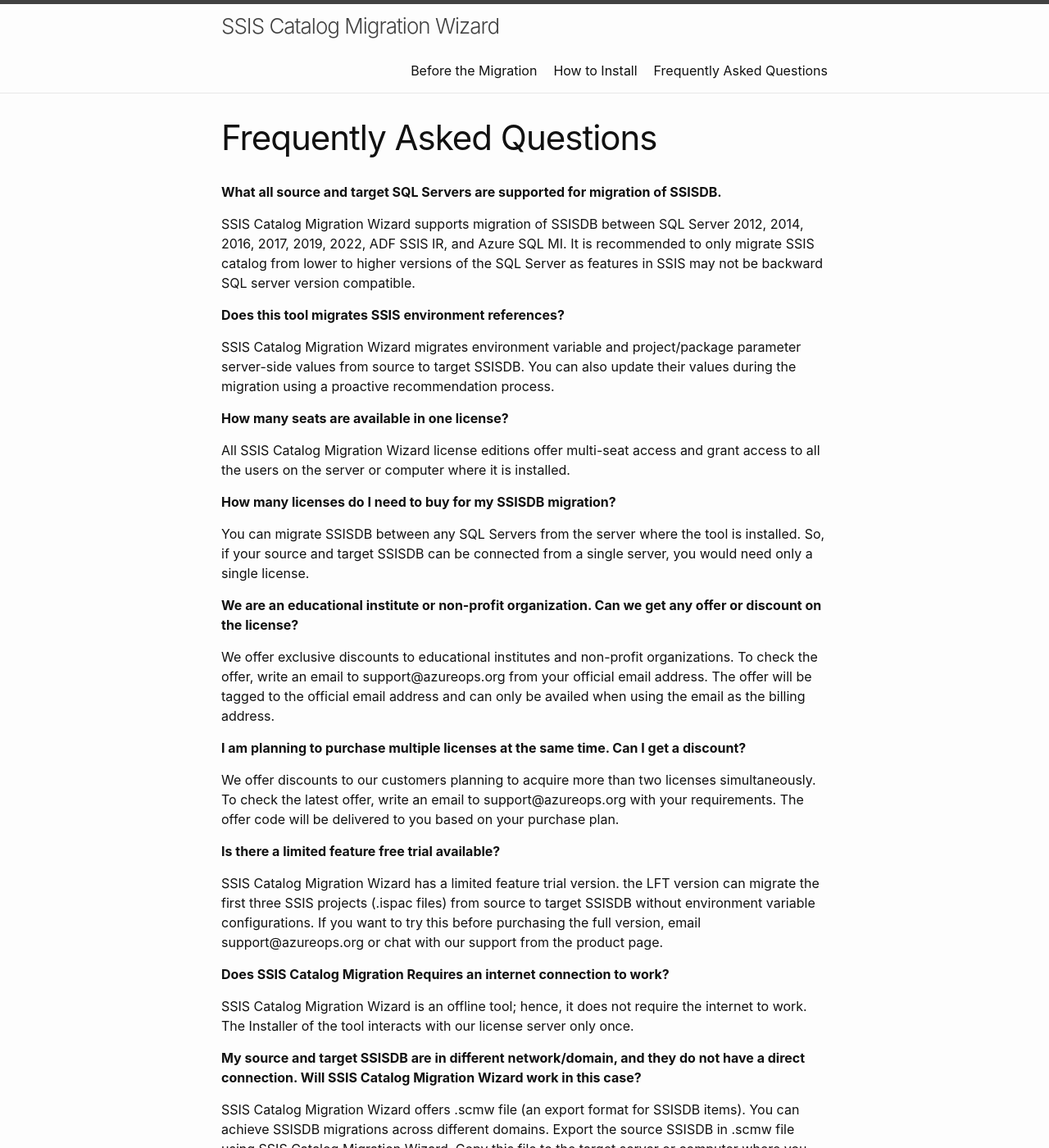
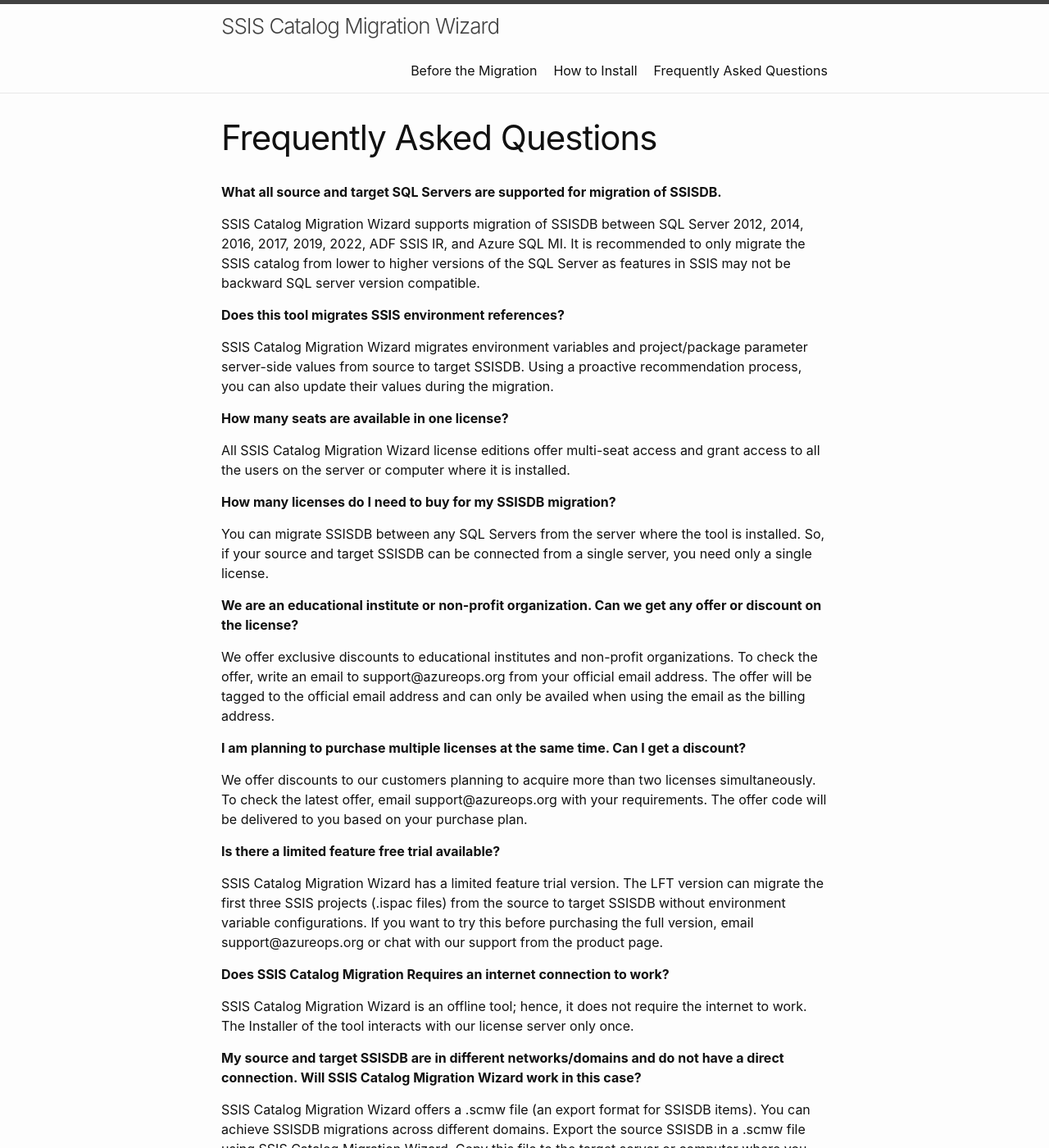
Before and after one commit to kr55/ssiscataloger, a Jekyll site: the page built from faq.md, in a window 1280 px wide and 1400 px high. Shown: the whole window at 82% size. Built offline with Jekyll 4.4.1, drawn with Linux system fonts in a browser that asks for light colours; some of the changed text lies outside the part shown.

Commit message:
Update faq.md

```diff
--- a/faq.md
+++ b/faq.md
@@ -5,11 +5,11 @@ permalink: /faq/
 ---
 **What all source and target SQL Servers are supported for migration of SSISDB.**
 
-SSIS Catalog Migration Wizard supports migration of SSISDB between SQL Server 2012, 2014, 2016, 2017, 2019, 2022, ADF SSIS IR, and Azure SQL MI. It is recommended to only migrate SSIS catalog from lower to higher versions of the SQL Server as features in SSIS may not be backward SQL server version compatible.
+SSIS Catalog Migration Wizard supports migration of SSISDB between SQL Server 2012, 2014, 2016, 2017, 2019, 2022, ADF SSIS IR, and Azure SQL MI. It is recommended to only migrate the SSIS catalog from lower to higher versions of the SQL Server as features in SSIS may not be backward SQL server version compatible.
 
 **Does this tool migrates SSIS environment references?**
 
-SSIS Catalog Migration Wizard migrates environment variable and project/package parameter server-side values from source to target SSISDB. You can also update their values during the migration using a proactive recommendation process.
+SSIS Catalog Migration Wizard migrates environment variables and project/package parameter server-side values from source to target SSISDB. Using a proactive recommendation process, you can also update their values during the migration.
 
 **How many seats are available in one license?**
 
@@ -17,7 +17,7 @@ All SSIS Catalog Migration Wizard license editions offer multi-seat access and g
 
 **How many licenses do I need to buy for my SSISDB migration?**
 
-You can migrate SSISDB between any SQL Servers from the server where the tool is installed. So, if your source and target SSISDB can be connected from a single server, you would need only a single license.
+You can migrate SSISDB between any SQL Servers from the server where the tool is installed. So, if your source and target SSISDB can be connected from a single server, you need only a single license.
 
 **We are an educational institute or non-profit organization. Can we get any offer or discount on the license?**
 
@@ -25,30 +25,32 @@ We offer exclusive discounts to educational institutes and non-profit organizati
 
 **I am planning to purchase multiple licenses at the same time. Can I get a discount?**
 
-We offer discounts to our customers planning to acquire more than two licenses simultaneously. To check the latest offer, write an email to support@azureops.org
+We offer discounts to our customers planning to acquire more than two licenses simultaneously. To check the latest offer, email support@azureops.org
 with your requirements. The offer code will be delivered to you based on your purchase plan.
 
 **Is there a limited feature free trial available?**
 
-SSIS Catalog Migration Wizard has a limited feature trial version. the LFT version can migrate the first three SSIS projects (.ispac files) from source to target SSISDB without environment variable configurations. If you want to try this before purchasing the full version, email support@azureops.org or chat with our support from the product page.
+SSIS Catalog Migration Wizard has a limited feature trial version. The LFT version can migrate the first three SSIS projects (.ispac files) from the source to target SSISDB without environment variable configurations. If you want to try this before purchasing the full version, email support@azureops.org or chat with our support from the product page.
 
 **Does SSIS Catalog Migration Requires an internet connection to work?**
 
 SSIS Catalog Migration Wizard is an offline tool; hence, it does not require the internet to work. The Installer of the tool interacts with our license server only once.
 
-**My source and target SSISDB are in different network/domain, and they do not have a direct connection. Will SSIS Catalog Migration Wizard work in this case?**
+**My source and target SSISDB are in different networks/domains and do not have a direct connection. Will SSIS Catalog Migration Wizard work in this case?**
 
-SSIS Catalog Migration Wizard offers .scmw file (an export format for SSISDB items). You can achieve SSISDB migrations across different domains. Export the source SSISDB in .scmw file using SSIS Catalog Migration Wizard. Copy this file to the target server or computer where you have access to the target SQL Server (SSISDB). Import the scmw file to target SSISDB using SSIS Catalog Migration Wizard. Please note that you need to install SSIS Catalog Migration Wizard in source and target network machines. Learn more about it [here](https://azureops.org/articles/export-and-import-ssisdb/).
+SSIS Catalog Migration Wizard offers a .scmw file (an export format for SSISDB items). You can achieve SSISDB migrations across different domains. Export the source SSISDB in a .scmw file using SSIS Catalog Migration Wizard. Copy this file to the target server or computer where you have access to the target SQL Server (SSISDB). Import the scmw file to target SSISDB using SSIS Catalog Migration Wizard. Please note that you need to install SSIS Catalog Migration Wizard in source and target network machines. Learn more about it [here](https://azureops.org/articles/export-and-import-ssisdb/).
 
 **How can I ensure that my source and target servers can be connected from the wizard?**
 
 SSIS Catalog Migration Wizard uses native SQL connection API to connect to SQL Servers. If you can connect to source and target SQL servers using other client tools like SQL Server Management Studio, the connections should also work from the wizard. You can also try the connections by downloading the SSIS Catalog Migration Wizard from [Visual Studio Marketplace](https://marketplace.visualstudio.com/items?itemName=AzureOps.ssiscatalogerpro&ssr=false#overview).
 
-
-
 **Can I migrate SSIS Catalog objects on the same server but in different folders?**
 
 You can select the same source and target server on the screens and choose different folders.
+
+**Is this tool capable of migrating .NET script tasks?**
+
+SSIS Catalog Migration Wizard does not change the build (.ispac) file during the migration from a lower to a higher version of SSISDB. Usually, script tasks are backward compatible. However, it is advisable to consult [support](support@azureops.org) for a limited feature free trial to validate if it works for you.
 
 **What has been included in the software package?**
 
@@ -56,7 +58,7 @@ You will receive an email with a download link to the product and an activation
 
 **I am facing issues with the migration; how can I get help?**
 
-AzureOps support team offers dedicated support to SSIS Catalog Migration Wizard users. You can contact a support agent from the product page live chat or email support@azureops.org with the problem statement.
+The AzureOps support team offers dedicated support to SSIS Catalog Migration Wizard users. You can contact a support agent from the product page live chat or email support@azureops.org with the problem statement.
 
 **What payment options are available?**
 
```
Also changed, not shown: other parts of faq.md (+1 -1 lines).
